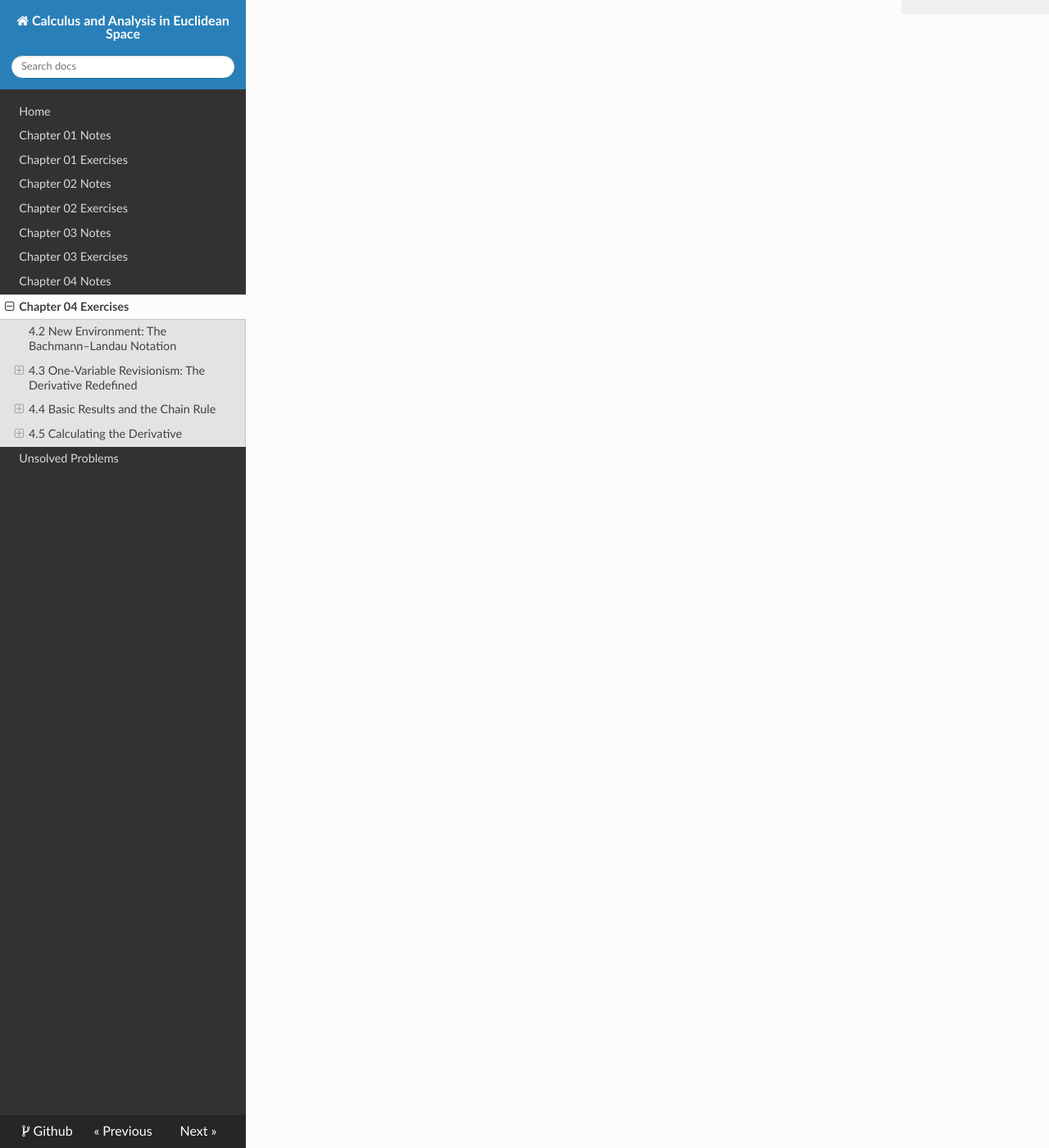
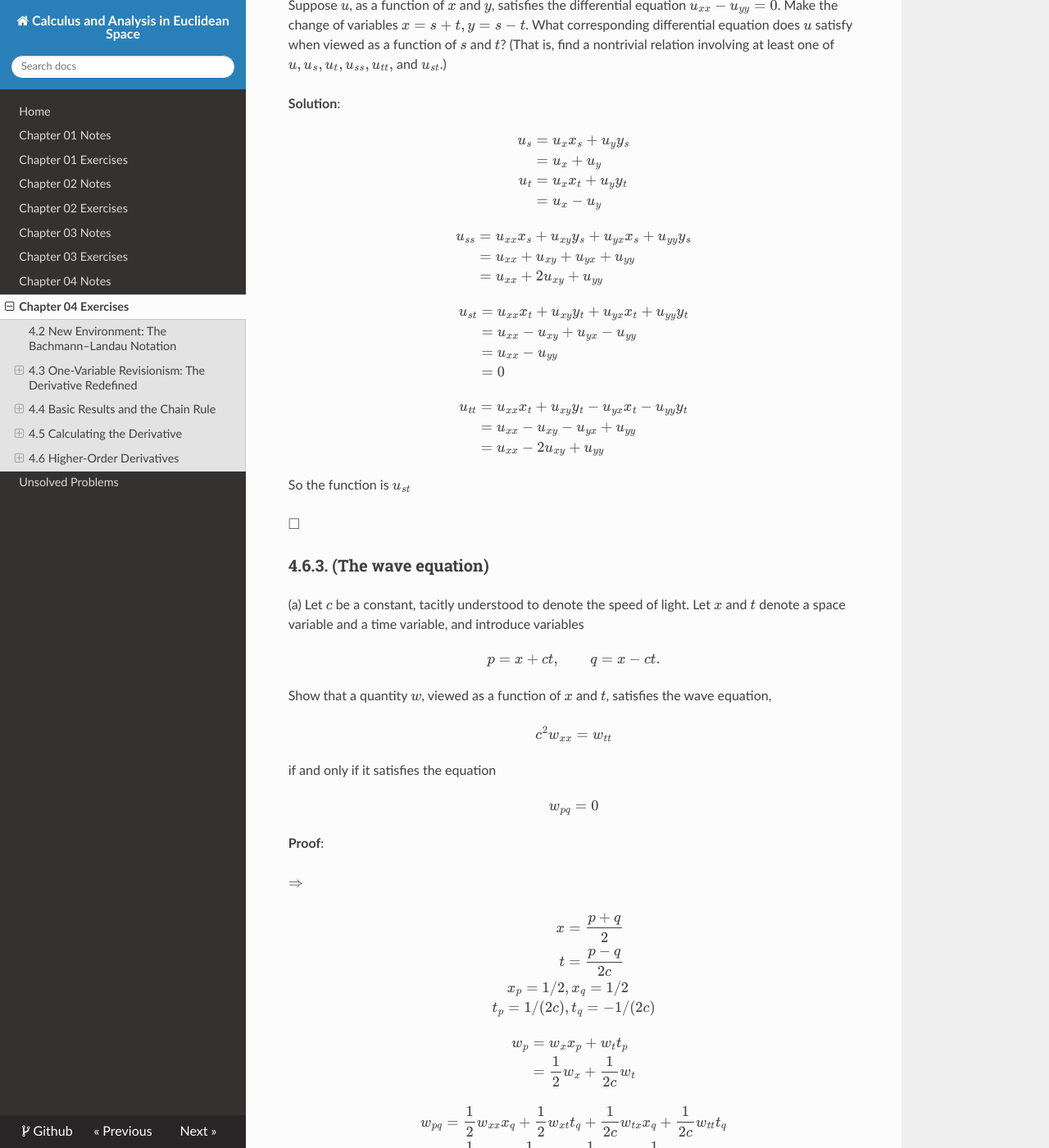
Before and after one commit to eroicaleo/shurman-calculus-euclidean-space, an MkDocs documentation site: the page built from docs/ch04ex.md, in a window 1280 px wide and 1400 px high, scrolled down 22201 px. Shown: the whole window at 82% size. Built offline with MkDocs 1.6.1, drawn with Linux system fonts in a browser that asks for light colours; nearby versions of some CDN libraries; formulas are drawn with MathJax 3; some of the changed text lies outside the part shown.

Commit message:
updated for 4.6

```diff
--- a/docs/ch04ex.md
+++ b/docs/ch04ex.md
@@ -1359,3 +1359,138 @@
 $$
 
 $\square$
+
+## 4.6 Higher-Order Derivatives
+
+### 4.6.2
+
+Suppose $u$, as a function of $x$ and $y$, satisfies
+the diﬀerential equation
+$u_{xx} − u_{yy} = 0$.
+Make the change of variables $x = s + t, y= s− t$. What
+corresponding diﬀerential equation does $u$ satisfy when viewed as a function
+of $s$ and $t$? (That is, find a nontrivial relation involving
+at least one of $u, u_s, u_t, u_{ss}, u_{tt},$ and $u_{st}$.)
+
+**Solution**:
+
+$$
+\begin{align*}
+u_s &= u_x x_s + u_y y_s \\
+&=u_x + u_y \\
+u_t &= u_x x_t + u_y y_t \\
+&= u_x - u_y
+\end{align*}
+$$
+
+$$
+\begin{align*}
+u_{ss} &= u_{xx}x_s + u_{xy} y_s + u_{yx} x_s + u_{yy} y_s \\
+&= u_{xx} + u_{xy} + u_{yx} + u_{yy} \\
+&= u_{xx} + 2 u_{xy} + u_{yy}
+\end{align*}
+$$
+
+$$
+\begin{align*}
+u_{st} &= u_{xx}x_t + u_{xy} y_t + u_{yx} x_t + u_{yy} y_t \\
+&= u_{xx} - u_{xy} + u_{yx} - u_{yy} \\
+&= u_{xx} - u_{yy} \\
+&= 0
+\end{align*}
+$$
+
+$$
+\begin{align*}
+u_{tt} &= u_{xx}x_t + u_{xy} y_t - u_{yx} x_t - u_{yy} y_t \\
+&= u_{xx} - u_{xy} - u_{yx} + u_{yy} \\
+&= u_{xx} - 2 u_{xy} + u_{yy}
+\end{align*}
+$$
+
+So the function is $u_{st}$
+
+$\square$
+
+### 4.6.3. (The wave equation)
+
+(a) Let $c$ be a constant, tacitly understood to
+denote the speed of light. Let $x$ and $t$ denote a space variable and a time
+variable, and introduce variables
+
+$$
+p =x+ct, \qquad q = x-ct.
+$$
+
+Show that a quantity $w$, viewed as a function of $x$ and $t$,
+satisfies the wave equation,
+
+$$
+c^2 w_{xx} = w_{tt}
+$$
+
+if and only if it satisfies the equation
+
+$$
+w_{pq} = 0
+$$
+
+**Proof**:
+
+$\Rightarrow$
+
+$$
+\begin{align*}
+x &= \frac{p+q}{2} \\
+t &= \frac{p-q}{2c} \\
+x_p = 1/2 &, x_q = 1/2 \\
+t_p = 1/(2c) &, t_q = -1/(2c)
+\end{align*}
+$$
+
+$$
+\begin{align*}
+w_p &= w_x x_p + w_t t_p \\
+&= \frac{1}{2} w_x + \frac{1}{2c} w_t \\
+\end{align*}
+$$
+
+$$
+\begin{align*}
+w_{pq} &=
+\frac{1}{2} w_{xx}x_q + \frac{1}{2} w_{xt} t_q +
+\frac{1}{2c} w_{tx}x_q + \frac{1}{2c} w_{tt}t_q \\
+&= \frac{1}{4} w_{xx} - \frac{1}{4c} w_{xt}
++ \frac{1}{4c} w_{tx} - \frac{1}{4c^2} w_{tt} \\
+&= 0
+\end{align*}
+$$
+
+$\Leftarrow$
+
+$$
+\begin{align*}
+p_x = 1, &\qquad p_t = c \\
+q_x = 1, &\qquad q_t = -c \\
+\end{align*}
+$$
+
+$$
+\begin{align*}
+w_x &= w_p p_x + w_q q_x \\
+&= w_p + w_q \\
+w_t &= w_p p_t + w_q q_t \\
+&= w_p c - w_q c \\
+w_{xx} &= w_{pp} p_x + w_{pq} q_x + w_{qp} p_x + w_{qq} q_x \\
+&= w_{pp} + w_{pq} + w_{qp} + w_{qq} \\
+&= w_{pp} + w_{qq} \\
+w_{tt} &= c (w_{pp} p_t + w_{pq} q_t - w_{qp} p_t - w_{qq} q_t) \\
+&= c (w_{pp} c - w_{pq} c - w_{qp} c + w_{qq} c) \\
+&= c^2 (w_{pp} - w_{pq} - w_{qp} + w_{qq}) \\
+&= c^2 (w_{pp} + w_{qq}) \\
+\end{align*}
+$$
+
+So $w_{tt} = c^2 w_{xx}$ as required.
+
+$\square$
```
